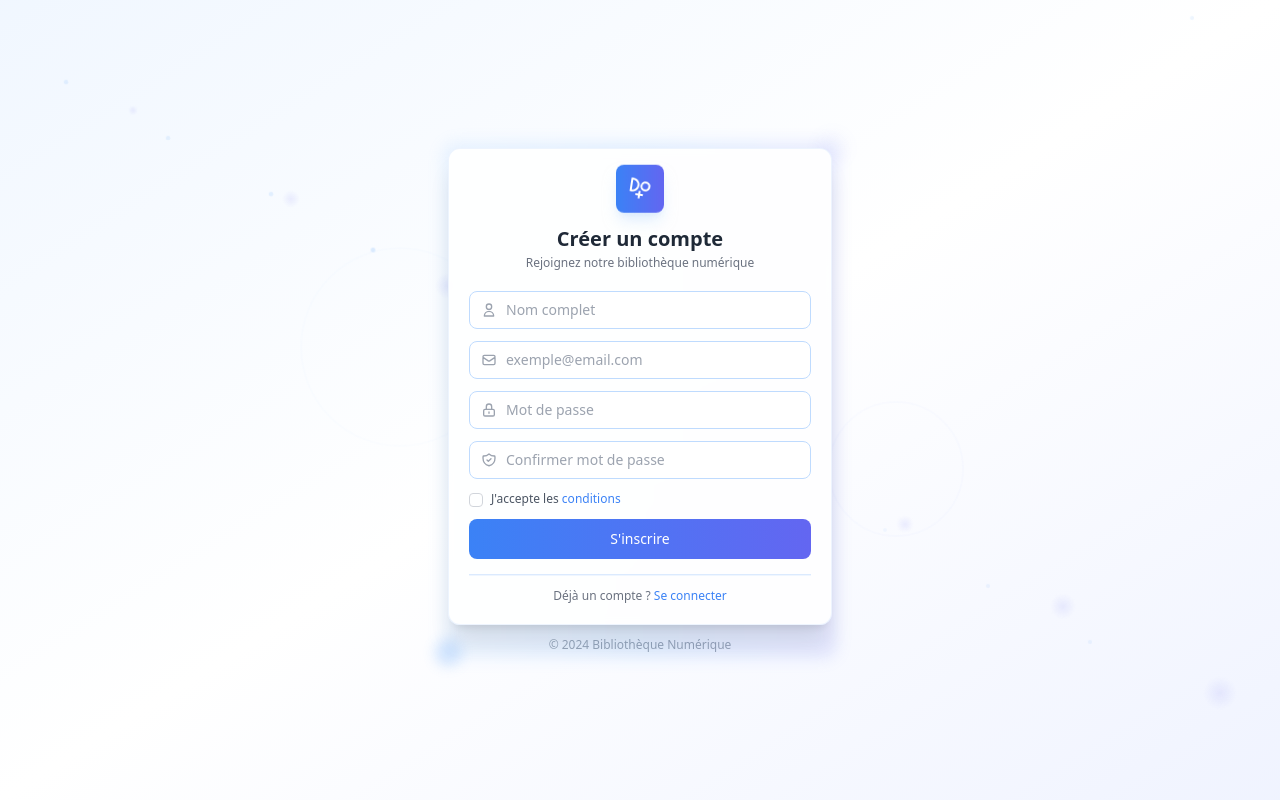
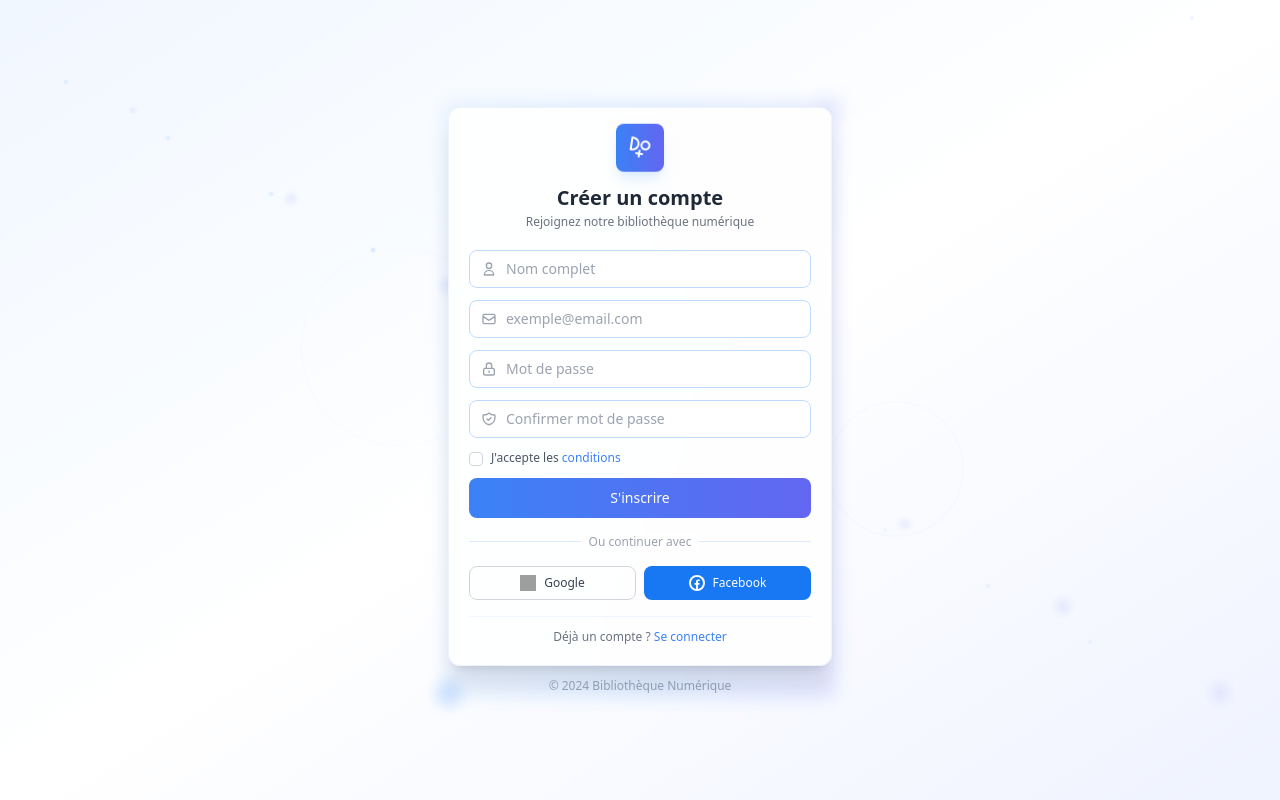
Before and after one commit to MohamedLegrand/ebook_website, a React (Vite) app: page /register in a window 1280 px wide. Built offline with nearby package versions, Linux system fonts and the light colour scheme; grey boxes are pictures that could not be loaded.

Commit message:
refactor(register): zmzliorztion de la page register

```diff
--- a/src/pages/register/Register.jsx
+++ b/src/pages/register/Register.jsx
@@ -73,6 +73,16 @@ function Register() {
       setIsLoading(false);
       alert("Inscription réussie ! (simulation)");
     }, 1500);
+  };
+
+  const handleSocialSignup = (provider) => {
+    setIsLoading(true);
+    console.log(`Inscription avec ${provider}`);
+
+    setTimeout(() => {
+      setIsLoading(false);
+      alert(`Redirection vers ${provider}... (simulation)`);
+    }, 1000);
   };
 
   return (
@@ -372,11 +382,47 @@ function Register() {
             </button>
           </form>
 
-          {/* Divider */}
+          {/* Divider - AJOUTÉ LA SECTION "CONTINUER AVEC" */}
           <div className="relative my-4">
             <div className="absolute inset-0 flex items-center">
               <div className="w-full border-t border-blue-100"></div>
             </div>
+            <div className="relative flex justify-center text-xs">
+              <span className="px-2 bg-white text-gray-400">Ou continuer avec</span>
+            </div>
+          </div>
+
+          {/* Social buttons */}
+          <div className="grid grid-cols-2 gap-2 mb-4">
+            <button
+              onClick={() => handleSocialSignup("Google")}
+              disabled={isLoading}
+              onMouseEnter={() => setHoverElement('google')}
+              onMouseLeave={() => setHoverElement(null)}
+              className="w-full flex items-center justify-center gap-2 border border-gray-300 py-2 rounded-lg hover:bg-gray-50 hover:border-gray-400 transition-all duration-200 hover:scale-[1.02] focus:outline-none focus:ring-1 focus:ring-gray-200 disabled:opacity-70 group"
+            >
+              <img
+                src="https://www.svgrepo.com/show/475656/google-color.svg"
+                alt="Google"
+                className="w-4 h-4 transition-transform duration-200 group-hover:scale-110"
+              />
+              <span className="text-xs font-medium text-gray-700">Google</span>
+            </button>
+
+            <button
+              onClick={() => handleSocialSignup("Facebook")}
+              disabled={isLoading}
+              onMouseEnter={() => setHoverElement('facebook')}
+              onMouseLeave={() => setHoverElement(null)}
+              className="w-full flex items-center justify-center gap-2 bg-[#1877F2] hover:bg-[#166FE5] text-white py-2 rounded-lg transition-all duration-200 hover:scale-[1.02] focus:outline-none focus:ring-2 focus:ring-blue-200 disabled:opacity-70 group"
+            >
+              <div className="w-4 h-4 flex items-center justify-center bg-white rounded-full transition-transform duration-200 group-hover:scale-110">
+                <svg className="w-3 h-3 text-[#1877F2]" fill="currentColor" viewBox="0 0 24 24">
+                  <path d="M24 12.073c0-6.627-5.373-12-12-12s-12 5.373-12 12c0 5.99 4.388 10.954 10.125 11.854v-8.385H7.078v-3.47h3.047V9.43c0-3.007 1.792-4.669 4.533-4.669 1.312 0 2.686.235 2.686.235v2.953H15.83c-1.491 0-1.956.925-1.956 1.874v2.25h3.328l-.532 3.47h-2.796v8.385C19.612 23.027 24 18.062 24 12.073z"/>
+                </svg>
+              </div>
+              <span className="text-xs font-medium">Facebook</span>
+            </button>
           </div>
 
           {/* Login link */}
```
Also changed, not shown: src/pages/categories/Categories.jsx (line endings or trailing spaces).
